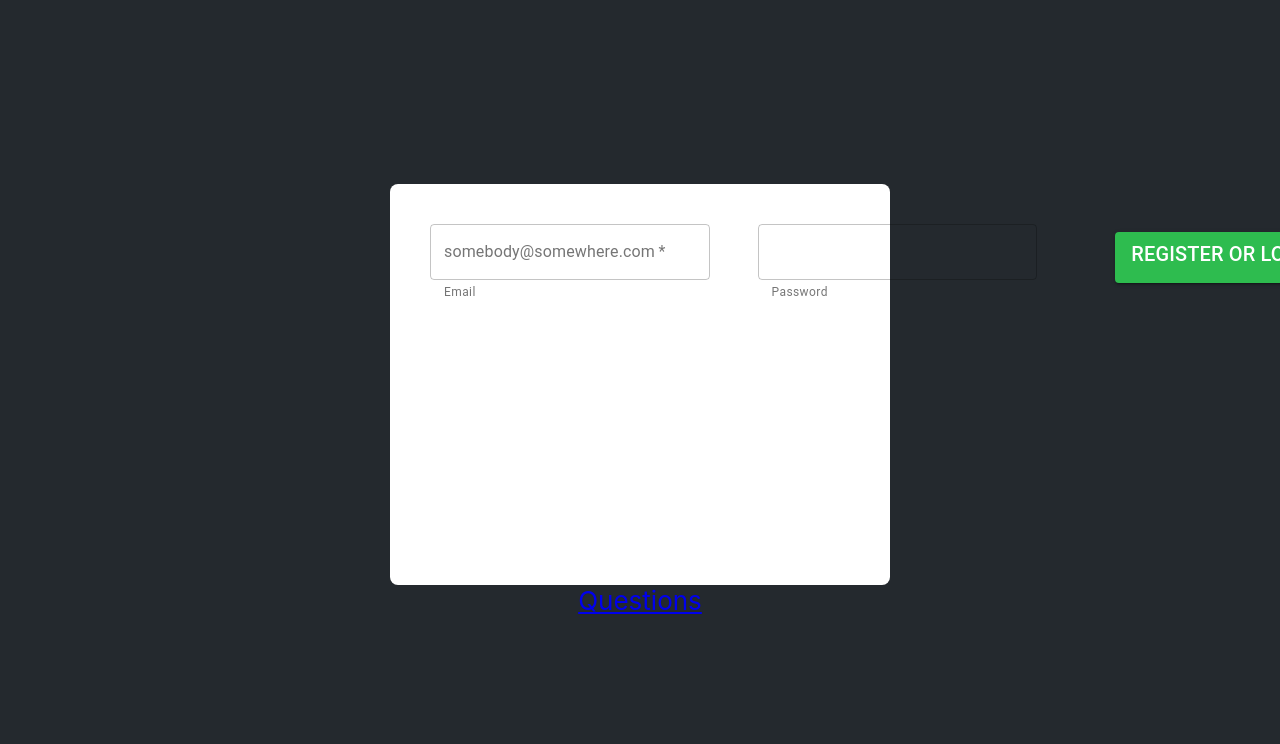
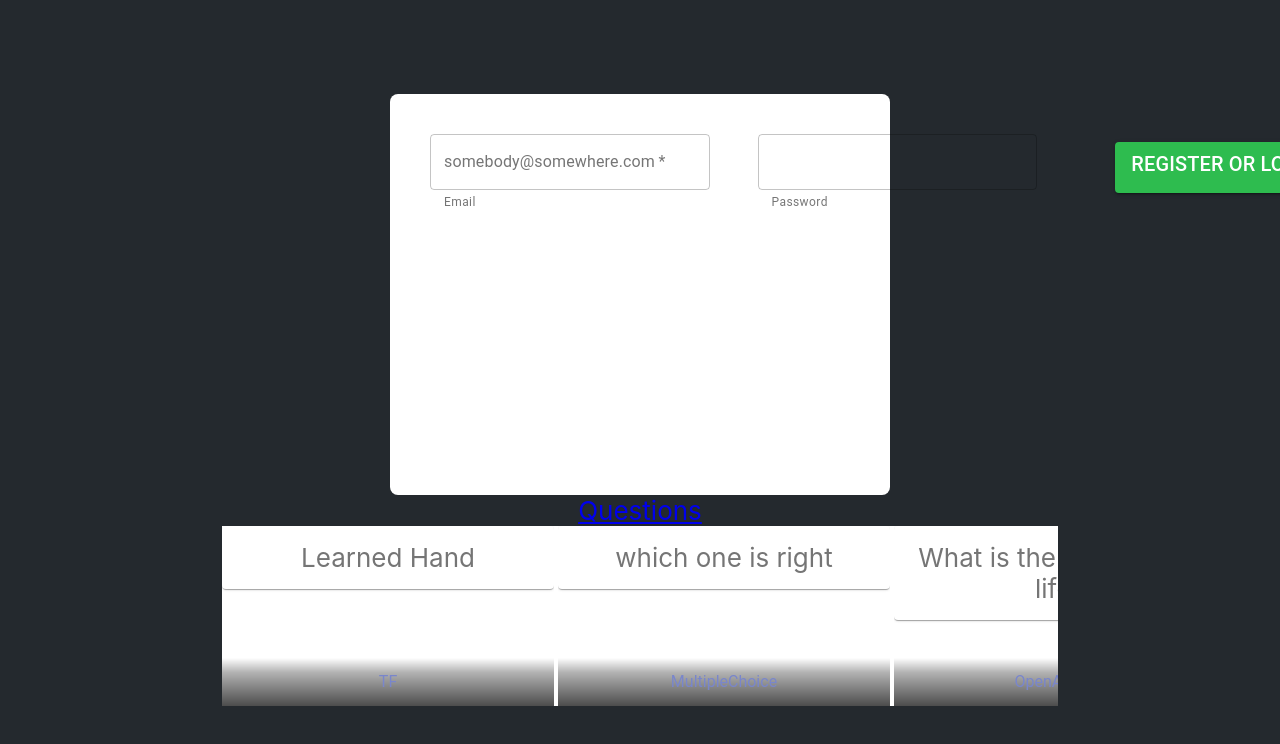
Before and after one commit to coyotespike/law-exam-app, a React (Create React App) app: page / in a window 1280 px wide. Shown: the top 744 px of the page. Built offline with nearby package versions, Linux system fonts and the light colour scheme.

Commit message:
Add basic gallery for quiz questions

```diff
--- a/src/Context.tsx
+++ b/src/Context.tsx
@@ -11,7 +11,7 @@ const cardInfo = [
     prompt: "which one is right",
     options: ["yes", "no", "maybe"],
   },
-  { category: "OpenAnswer", prompt: "meaning of life" },
+  { category: "OpenAnswer", prompt: "What is the meaning of life?" },
 ] as cardInfoType[];
 
 export const RootContext = React.createContext(cardInfo);
--- /dev/null
+++ b/src/Gallery.tsx
@@ -0,0 +1,66 @@
+import React, { useContext, useState } from "react";
+import {
+  GridList,
+  GridListTile,
+  GridListTileBar,
+  makeStyles,
+  Paper,
+} from "@material-ui/core";
+
+import { RootContext } from "./Context";
+import MultipleChoice from "./MultipleChoice";
+import Essay from "./OpenEndedQuestion";
+
+const useStyles = makeStyles((theme) => ({
+  paper: {
+    padding: theme.spacing(2),
+    textAlign: "center",
+    color: theme.palette.text.secondary,
+  },
+
+  root: {
+    display: "flex",
+    flexWrap: "wrap",
+    justifyContent: "space-around",
+    overflow: "hidden",
+    backgroundColor: theme.palette.background.paper,
+  },
+  gridList: {
+    flexWrap: "nowrap",
+    // Promote the list into his own layer on Chrome. This cost memory but helps keeping high FPS.
+    transform: "translateZ(0)",
+  },
+  title: {
+    color: theme.palette.primary.light,
+  },
+  titleBar: {
+    background:
+      "linear-gradient(to top, rgba(0,0,0,0.7) 0%, rgba(0,0,0,0.3) 70%, rgba(0,0,0,0) 100%)",
+  },
+}));
+
+export default function SingleLineGridList() {
+  const questions = useContext(RootContext);
+  const classes = useStyles();
+
+  return (
+    <div className={classes.root}>
+      <GridList className={classes.gridList} cols={2.5}>
+        {questions.map((question) => (
+          <GridListTile key={question.prompt}>
+            <Paper elevation={1} className={classes.paper}>
+              {question.prompt}
+            </Paper>
+            <GridListTileBar
+              title={question.category}
+              classes={{
+                root: classes.titleBar,
+                title: classes.title,
+              }}
+            />
+          </GridListTile>
+        ))}
+      </GridList>
+    </div>
+  );
+}
--- a/src/Home.tsx
+++ b/src/Home.tsx
@@ -2,12 +2,15 @@ import React from "react";
 import { Link } from "react-router-dom";
 
 import Login from "./Login";
+
+import Gallery from "./Gallery";
 
 function Home() {
   return (
     <header className="App-header">
       <Login />
       <Link to="/questions">Questions</Link>
+      <Gallery />
     </header>
   );
 }
```
Also changed, not shown: src/Carousel.tsx (added, +37 -0 lines), 1 other file (tests, documents, lock files or other folders).
